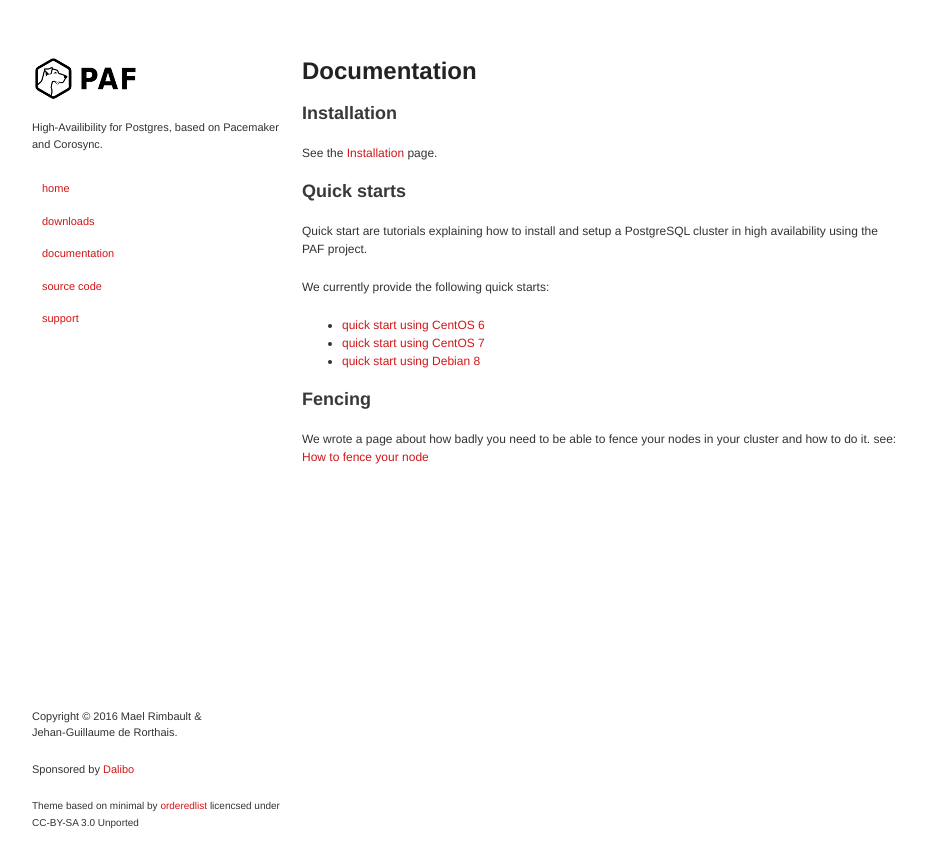
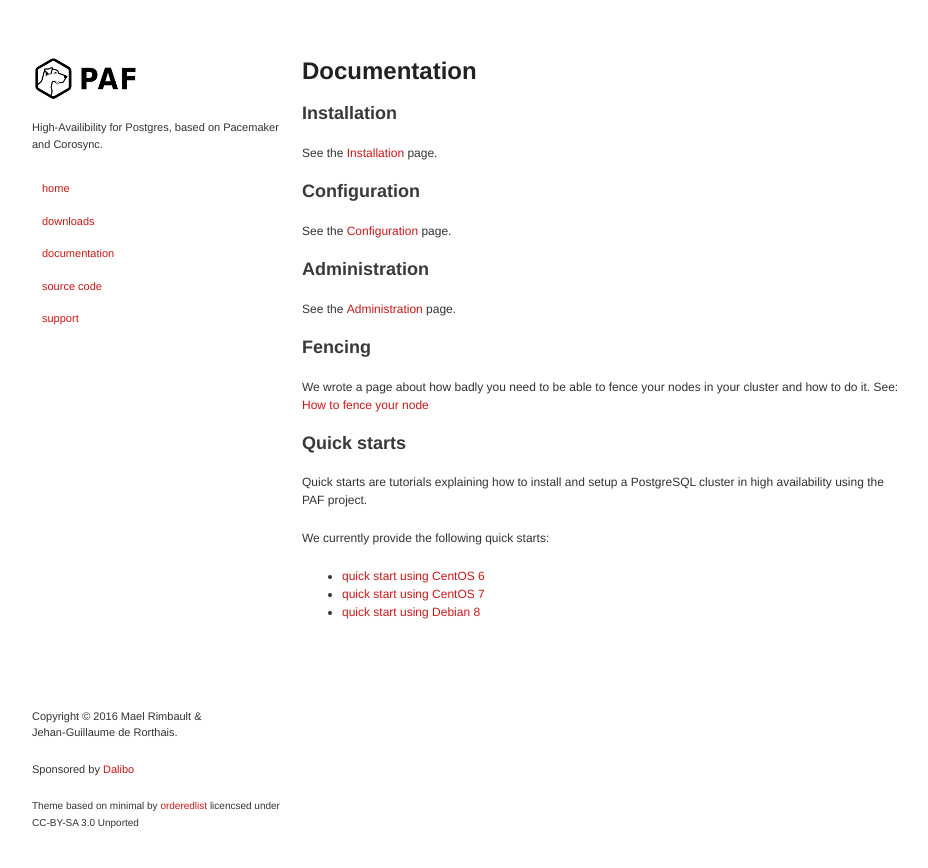
Before and after one commit to ClusterLabs/PAF, a Jekyll site: the page built from documentation.md, in a window 1280 px wide. Shown: the top 868 px of the page, without its empty margins (173-1101 px from the left). Built offline with Jekyll 4.4.1, drawn with Linux system fonts in a browser that asks for light colours.

Commit message:
Adapt the documentation page to the newly added pages

```diff
--- a/documentation.md
+++ b/documentation.md
@@ -9,9 +9,23 @@ title: PostgreSQL Automatic Failover - Documentation
 
 See the [Installation]({{ site.baseurl }}/install.html) page.
 
+## Configuration
+
+See the [Configuration]({{ site.baseurl }}/configuration.html) page.
+
+## Administration
+
+See the [Administration]({{ site.baseurl }}/administration.html) page.
+
+## Fencing
+
+We wrote a page about how badly you need to be able to fence your nodes in your
+cluster and how to do it. See:
+[How to fence your node]({{ site.baseurl }}/fencing.html)
+
 ## Quick starts
 
-Quick start are tutorials explaining how to install and setup a PostgreSQL
+Quick starts are tutorials explaining how to install and setup a PostgreSQL
 cluster in high availability using the PAF project.
 
 We currently provide the following quick starts:
```
Also changed, not shown: other parts of documentation.md (+0 -6 lines).
